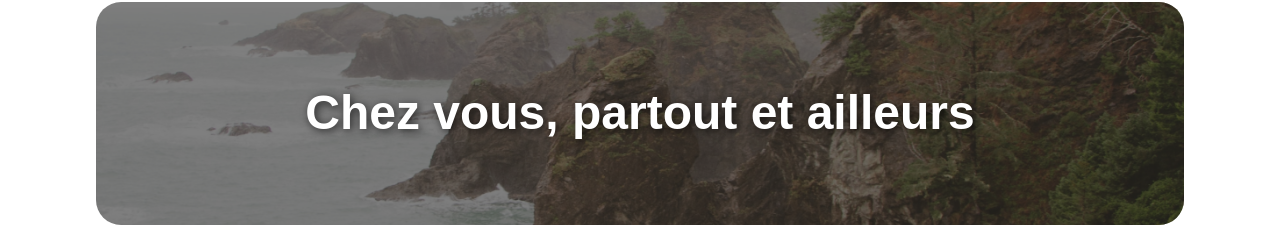
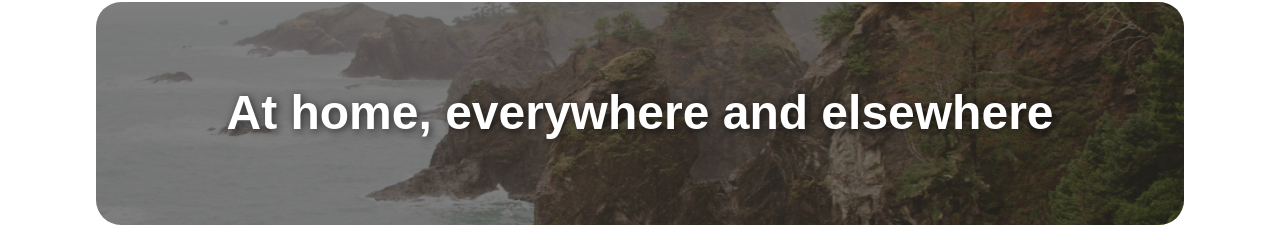
Before and after one commit to NatanOuaki/Kasa, a React (Create React App) app: page / in a window 1280 px wide. Shown: the part 170-397 px from the top of the page. Built offline with nearby package versions, Linux system fonts and the light colour scheme; the HTML template or start-up script is replaced by a standard one; a web font is replaced by a local one.

Commit message:
Update Banner.jsx

```diff
--- a/src/components/Banner/Banner.jsx
+++ b/src/components/Banner/Banner.jsx
@@ -5,7 +5,7 @@ function Banner({className}){
     return(
         <div className={`banner ${className}`}>
             <div className="overlay"></div>
-            <h1>Chez vous, partout et ailleurs</h1>
+            <h1>At home, everywhere and elsewhere</h1>
         </div>
     );
 };
```
